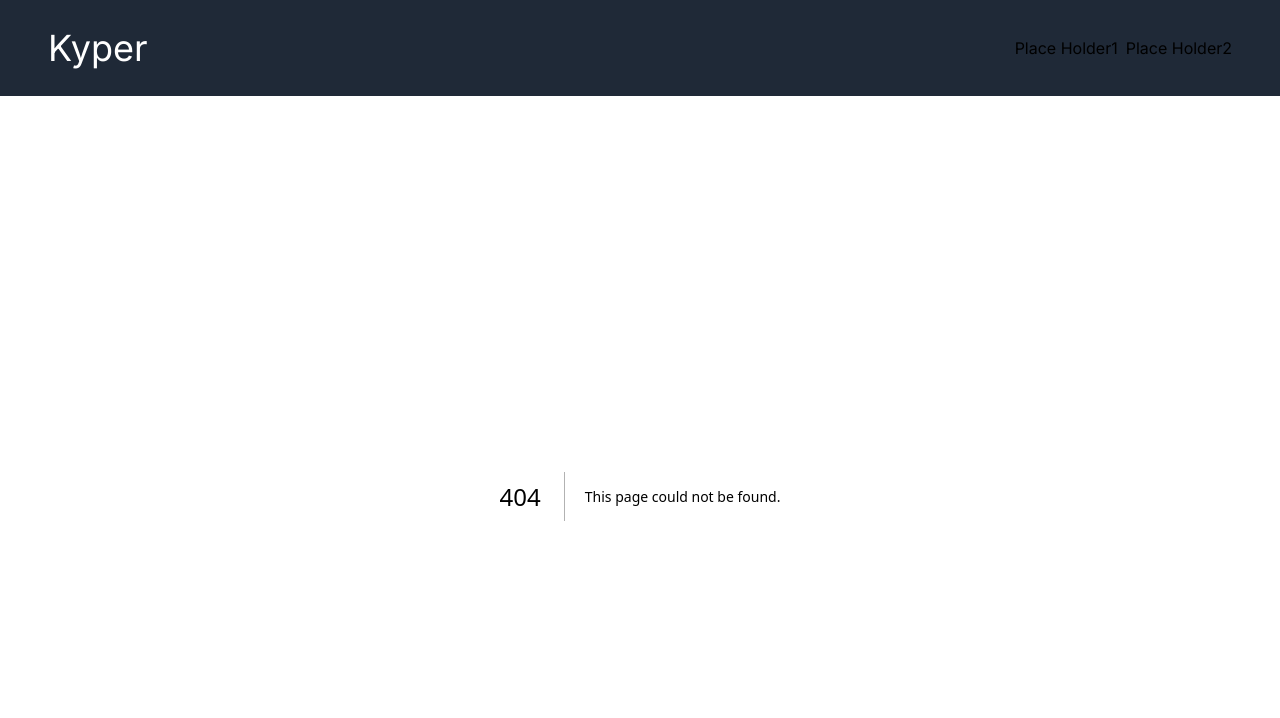
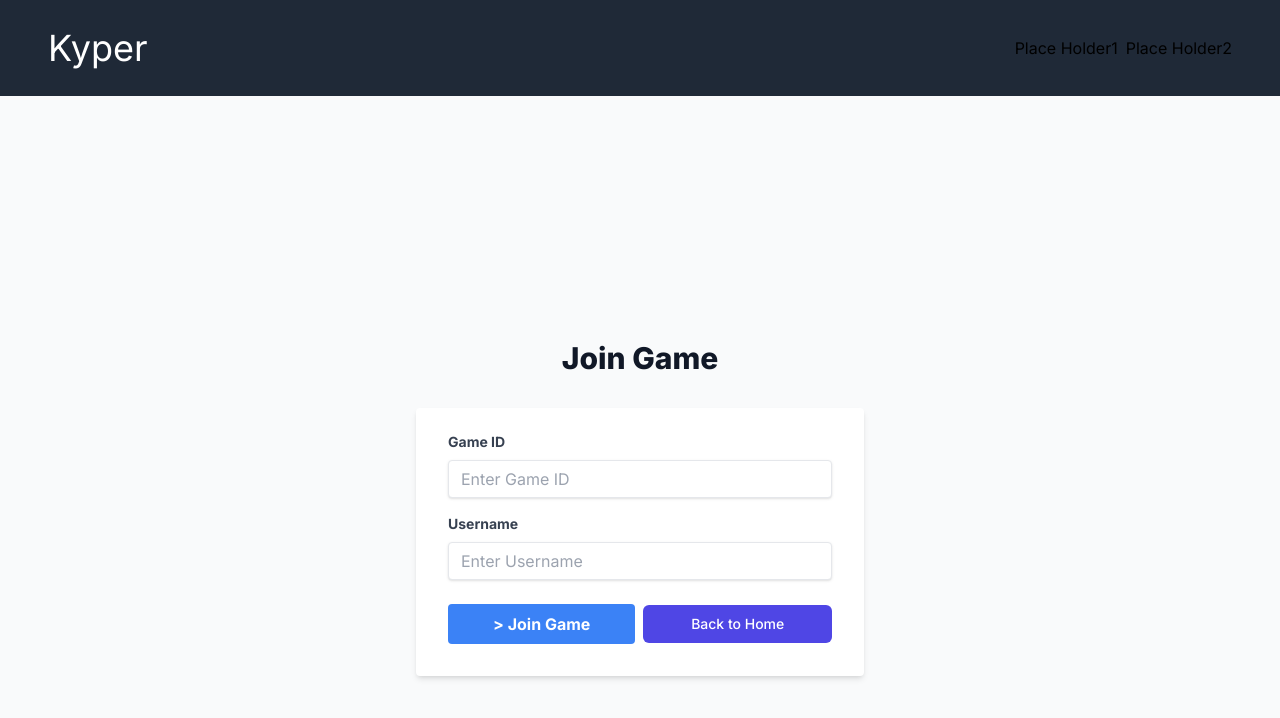
Before and after one commit to gksksla7140/kypeio-frontend, a Next.js app: page /join in a window 1280 px wide. Before the commit this address had no page. Shown: the top 718 px of the page. Built offline with nearby package versions, Linux system fonts and the light colour scheme.

Commit message:
Add create and join pages

```diff
--- /dev/null
+++ b/src/app/create/page.tsx
@@ -0,0 +1,47 @@
+"use client";
+import React, { useState } from "react";
+import LinkButton from "@/components/common/LinkButton";
+import CustomButton from "@/components/common/CustomButton";
+
+const JoinPage: React.FC = () => {
+  const [gameId, setGameId] = useState("");
+  const [username, setUsername] = useState("");
+
+  return (
+    <main className="min-h-screen flex items-center justify-center bg-gray-50 py-12 px-4 sm:px-6 lg:px-8">
+      <div className="max-w-md w-full space-y-8">
+        <h2 className="mt-6 text-center text-3xl font-extrabold text-gray-900">
+          Join Game
+        </h2>
+        <div className="bg-white shadow-md rounded px-8 pt-6 pb-8 mb-4">
+          <div className="mb-6 mt-6">
+            <label
+              className="block text-gray-700 text-sm font-bold mb-2"
+              htmlFor="username"
+            >
+              Username
+            </label>
+            <input
+              className="shadow appearance-none border rounded w-full py-2 px-3 text-gray-700 leading-tight focus:outline-none focus:shadow-outline"
+              id="username"
+              type="text"
+              placeholder="Enter Username"
+              value={username}
+              onChange={(e) => setUsername(e.target.value)}
+            />
+          </div>
+          <div className="flex items-center justify-between gap-2">
+            <CustomButton onClick={() => {}} className="w-full">
+              {"> "} Create Game
+            </CustomButton>
+            <LinkButton href="/" className="btn-sm">
+              Back to Home
+            </LinkButton>
+          </div>
+        </div>
+      </div>
+    </main>
+  );
+};
+
+export default JoinPage;
--- /dev/null
+++ b/src/app/join/page.tsx
@@ -0,0 +1,66 @@
+"use client";
+import React, { useState } from "react";
+import LinkButton from "@/components/common/LinkButton";
+import CustomButton from "@/components/common/CustomButton";
+
+const JoinPage: React.FC = () => {
+  const [gameId, setGameId] = useState("");
+  const [username, setUsername] = useState("");
+
+  return (
+    <main className="min-h-screen flex items-center justify-center bg-gray-50 py-12 px-4 sm:px-6 lg:px-8">
+      <div className="max-w-md w-full space-y-8">
+        <h2 className="mt-6 text-center text-3xl font-extrabold text-gray-900">
+          Join Game
+        </h2>
+        <div className="bg-white shadow-md rounded px-8 pt-6 pb-8 mb-4">
+          <div className="mb-4">
+            <label
+              className="block text-gray-700 text-sm font-bold mb-2"
+              htmlFor="gameId"
+            >
+              Game ID
+            </label>
+            <input
+              className="shadow appearance-none border rounded w-full py-2 px-3 text-gray-700 leading-tight focus:outline-none focus:shadow-outline"
+              id="gameId"
+              type="text"
+              placeholder="Enter Game ID"
+              value={gameId}
+              onChange={(e) => setGameId(e.target.value)}
+            />
+          </div>
+          <div className="mb-6">
+            <label
+              className="block text-gray-700 text-sm font-bold mb-2"
+              htmlFor="username"
+            >
+              Username
+            </label>
+            <input
+              className="shadow appearance-none border rounded w-full py-2 px-3 text-gray-700 leading-tight focus:outline-none focus:shadow-outline"
+              id="username"
+              type="text"
+              placeholder="Enter Username"
+              value={username}
+              onChange={(e) => setUsername(e.target.value)}
+            />
+          </div>
+          <div className="flex items-center justify-between gap-2">
+            <CustomButton onClick={()=>{}} className="w-full">
+            {"> "} Join Game
+            </CustomButton>
+            <LinkButton
+              href="/"
+              className="btn-sm"
+            >
+              Back to Home
+            </LinkButton>
+          </div>
+        </div>
+      </div>
+    </main>
+  );
+};
+
+export default JoinPage;
--- a/src/app/page.tsx
+++ b/src/app/page.tsx
@@ -1,16 +1,25 @@
+"use client";
+import React from "react";
 import LinkButton from "@/components/common/LinkButton";
 
-export default function Home() {
+const Home: React.FC = () => {
   return (
     <main className="min-h-screen flex items-center justify-center bg-gray-50 py-12 px-4 sm:px-6 lg:px-8">
       <div className="max-w-md w-full space-y-8">
-          <h2 className="mt-6 text-center text-3xl font-extrabold text-gray-900">
-            K-ype IO
-          </h2>
+        <h2 className="mt-6 text-center text-3xl font-extrabold text-gray-900">
+          K-ype IO
+        </h2>
         <div className="space-y-6">
-          <LinkButton href="/game">Play Solo</LinkButton>
+          <LinkButton href="/create">
+            Create Game
+          </LinkButton>
+          <LinkButton href="/join">
+            Join Game
+          </LinkButton>
         </div>
       </div>
     </main>
   );
-}
+};
+
+export default Home;
--- /dev/null
+++ b/src/components/common/CustomButton.tsx
@@ -0,0 +1,25 @@
+"use client"
+import React from "react";
+
+type ButtonProps = {
+  onClick?: () => void;
+  className?: string;
+  children: React.ReactNode;
+};
+
+const CustomButton: React.FC<ButtonProps> = ({
+  onClick,
+  className,
+  children,
+}) => {
+  return (
+    <button
+      className={`bg-blue-500 hover:bg-blue-700 text-white font-bold py-2 px-4 rounded focus:outline-none focus:shadow-outline ${className}`}
+      onClick={onClick}
+    >
+      {children}
+    </button>
+  );
+};
+
+export default CustomButton;
--- a/src/components/common/LinkButton.tsx
+++ b/src/components/common/LinkButton.tsx
@@ -3,13 +3,14 @@ import Link from "next/link";
 type ButtonProps = {
   children: React.ReactNode;
   href: string;
+  className?: string;
 };
 
-export default function LinkButton({ href, children }: ButtonProps) {
+export default function LinkButton({ href, children, className }: ButtonProps) {
   return (
     <Link
       href={href}
-      className="group relative w-full flex justify-center py-2 px-4 border border-transparent text-sm font-medium rounded-md text-white bg-indigo-600 hover:bg-indigo-700 focus:outline-none focus:ring-2 focus:ring-offset-2 focus:ring-indigo-500"
+      className={`group relative w-full flex justify-center py-2 px-4 border border-transparent text-sm font-medium rounded-md text-white bg-indigo-600 hover:bg-indigo-700 focus:outline-none focus:ring-2 focus:ring-offset-2 focus:ring-indigo-500 ${className}`}
     >
       {children}
     </Link>
```
